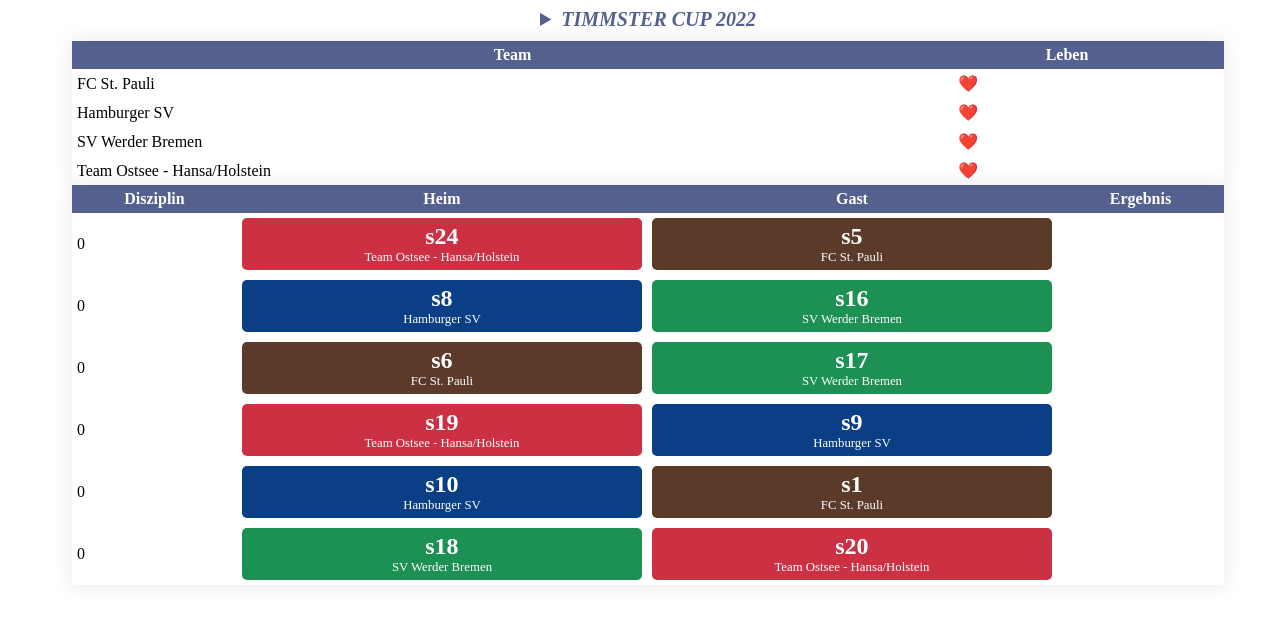
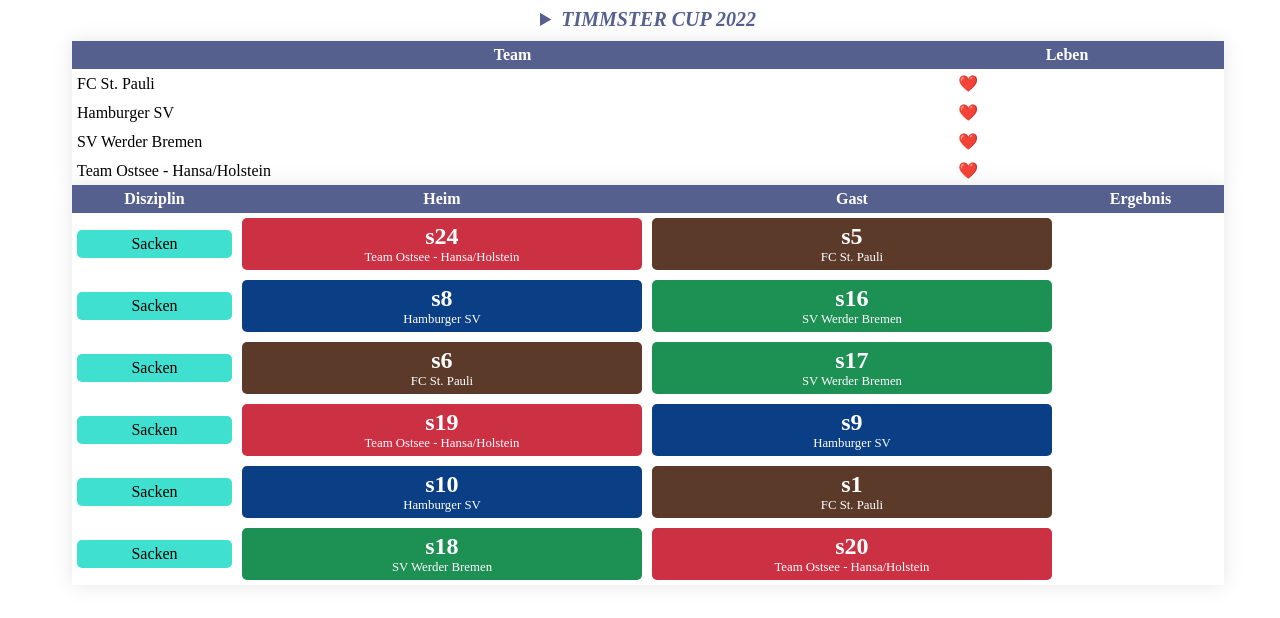
Before and after one commit to Timmster/timmster-cup, an Angular app: page /score in a window 1280 px wide. Shown: the top 618 px of the page. Built offline with nearby package versions, Linux system fonts and the light colour scheme.

Commit message:
3 files modified

```diff
--- a/src/app/model/TcTournament.ts
+++ b/src/app/model/TcTournament.ts
@@ -20,13 +20,13 @@
   initGames(game: TcGame) {
     if (game == TcGame.SACKEN) {
       this.matches = this.matches.filter((g) => g.game != game);
-      this.createGamesForDay(1, TcGame.SACKEN);
-      this.createGamesForDay(2, TcGame.SACKEN);
-      this.createGamesForDay(3, TcGame.SACKEN);
+      for (let day = 1; day < this.teams.length; day++) {
+        this.createGamesForDay(day, TcGame.SACKEN, 5);
+      }
     }
   }
 
-  createGamesForDay(day: number, game: TcGame) {
+  createGamesForDay(day: number, game: TcGame, sets: number) {
     const count = this.teams.length;
     const half = count / 2;
     const rows = [];
--- a/src/app/views/badge/badge.component.css
+++ b/src/app/views/badge/badge.component.css
@@ -15,3 +15,7 @@
   font-size: 1.5rem;
   font-weight: bold;
 }
+
+.sport0 {
+  background-color: turquoise;
+}
--- a/src/app/views/badge/badge.component.html
+++ b/src/app/views/badge/badge.component.html
@@ -8,5 +8,6 @@
   <div class="team">{{ team.name }}</div>
 </div>
 
-<div *ngIf="game" class="badge">test{{ gameTitle() }}</div>
-{{ game }}
+<div *ngIf="game != undefined" class="badge" [ngClass]="'sport' + game">
+  {{ gameTitle() }}
+</div>
```
